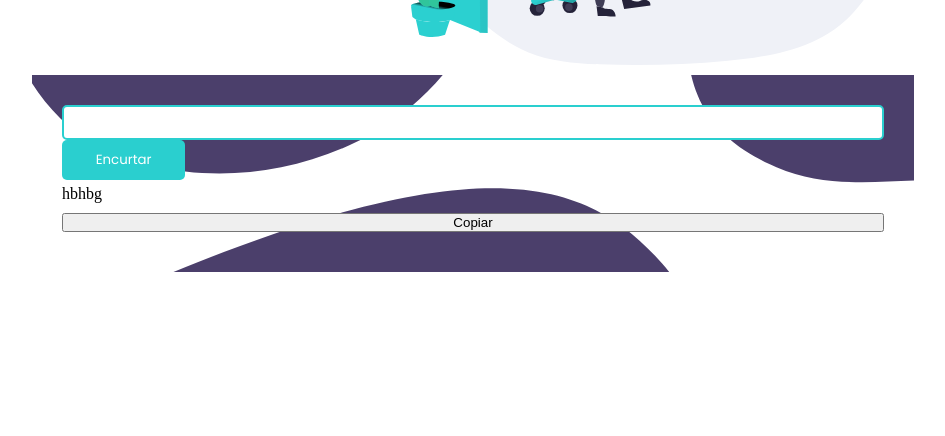
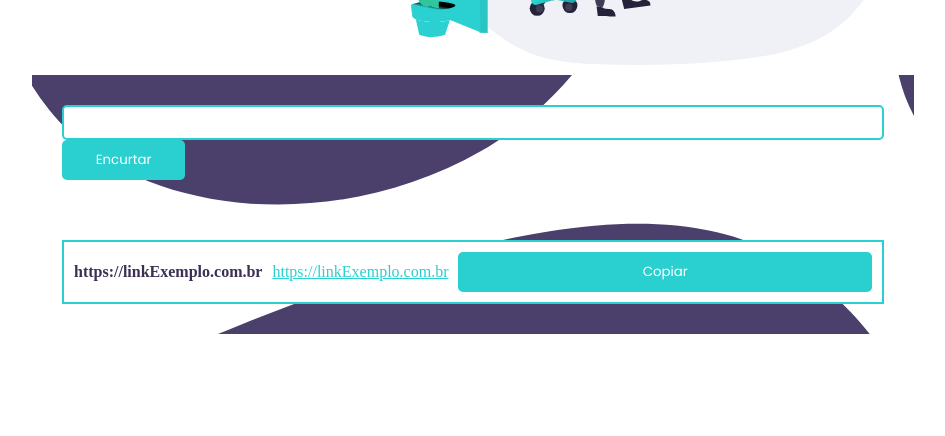
Before and after one commit to carlos676767/site-encurtador-de-link, a website built with Vite: page link/index.html in a window 1280 px wide. Shown: the part 364-800 px from the top of the page, without its empty margins (167-1112 px from the left). Built offline with nearby package versions, Linux system fonts and the light colour scheme.

Commit message:
alguas coisas colocadss

```diff
--- a/link/index.html
+++ b/link/index.html
@@ -45,11 +45,11 @@
     <div class="encurtarLink">
       <div class="links">
         <label><input type="text" maxlength="10000000000" class="valor"> <button class="enviar" id="enviar">Encurtar</button></label>
-
+        <p id="mensagemVazio"></p>
         <div class="linksResultados">
-          <p id="p">hbhbg</p>
+          <p id="p">https://linkExemplo.com.br</p>
+          <a href="https://linkExeemplo.com.br" id="rerecionarLink">https://linkExemplo.com.br</a>
           <button id="copiarUrl">Copiar</button>
-          <a href="" id="rerecionarLink"></a>
         </div>
       </div>
     </div>
--- a/link/src/main.ts
+++ b/link/src/main.ts
@@ -14,8 +14,11 @@ const copiarUrl = (data: any) => {
 };
 
 const mensagemVazioInput = () => {
-  alert("O input esta vazio");
+  const mensagemVazio = document.getElementById("mensagemVazio") as HTMLParagraphElement
+  mensagemVazio.innerHTML = "Por favor Digite um link."
 };
+
+
 
 const url = document.querySelector(".valor") as HTMLInputElement;
 const exibirResultados = (link: string) => {
@@ -43,11 +46,15 @@ const tagAExibirLink = (link: string) => {
   redirecionarLink.innerHTML = salvarLink
 };
 
-
+const addClassesEtirar = (elemento: HTMLElement, classe1: string, classe2: string) => {
+  elemento.classList.add(classe1)
+  elemento.classList.remove(classe2)
+}
 
 const encurtarLink = async () => {
   if (url.value === "") {
     mensagemVazioInput();
+    url.classList.add("valorRed")
   } else {
     try {
       const data = await fetch("https://cleanuri.com/api/v1/shorten", {
@@ -61,7 +68,7 @@ const encurtarLink = async () => {
       const { result_url } = response;
       exibirResultados(result_url);
       tagAExibirLink(result_url);
-     armazenarLink = result_url
+      armazenarLink = result_url
     } catch (error) {
       console.error("Erro ao processar a solicitação:", error);
     }
--- a/link/src/style.css
+++ b/link/src/style.css
@@ -10,6 +10,7 @@ h1{
     font-style: normal;
     font-weight: bolder;
     font-size: 40px;
+    color: hsl(257, 27%, 26%);
 }
 
 .texto-links{
@@ -28,7 +29,7 @@ h1{
   justify-content: center;
   align-items: center;
   padding: 10px;
-  gap: 5px;
+  gap: 30px;
 }
 .links{
   background-image: url("../public/assets/images/bg-shorten-desktop.svg");
@@ -38,7 +39,7 @@ h1{
   padding: 30px;
 }
 
-.inputVremelho{
+.valorRed{
   border: 3px solid red;
 }
 
@@ -58,8 +59,34 @@ h1{
   width: 30%;
 }
 
+#copiarUrl{
+  background-color: #2ACFCF;
+  color: white;
+  border: none;
+  padding: 10px;
+  border-radius: 5px;
+  cursor: pointer;
+  font-family: "Poppins";
+  outline: none;
+  width: 100%;
+}
+
+#copiarUrl:hover{
+  background-color: hsl(257, 27%, 26%);
+}
 #rerecionarLink{
   color:hsl(180, 66%, 49%) ;
+
+}
+
+.linksResultados{
+  display: flex;
+  flex-direction: row;
+  align-items: center;
+  justify-content: center;
+  background-color: white;
+  padding: 10px;
+  border: 2px solid hsl(180, 66%, 49%);
 }
 
 main {
@@ -67,6 +94,11 @@ main {
     justify-content: center;
     align-items: center;
     margin-top: 100px;
+}
+
+#p{
+  color: hsl(257, 27%, 26%);
+  font-weight: bold;
 }
 
 div{
@@ -80,7 +112,7 @@ div{
   flex-direction: column;
   justify-content: center;
   width: 70%;
-  gap: 5px;
+  gap: 30px;
 }
 
 .enviar{
```
